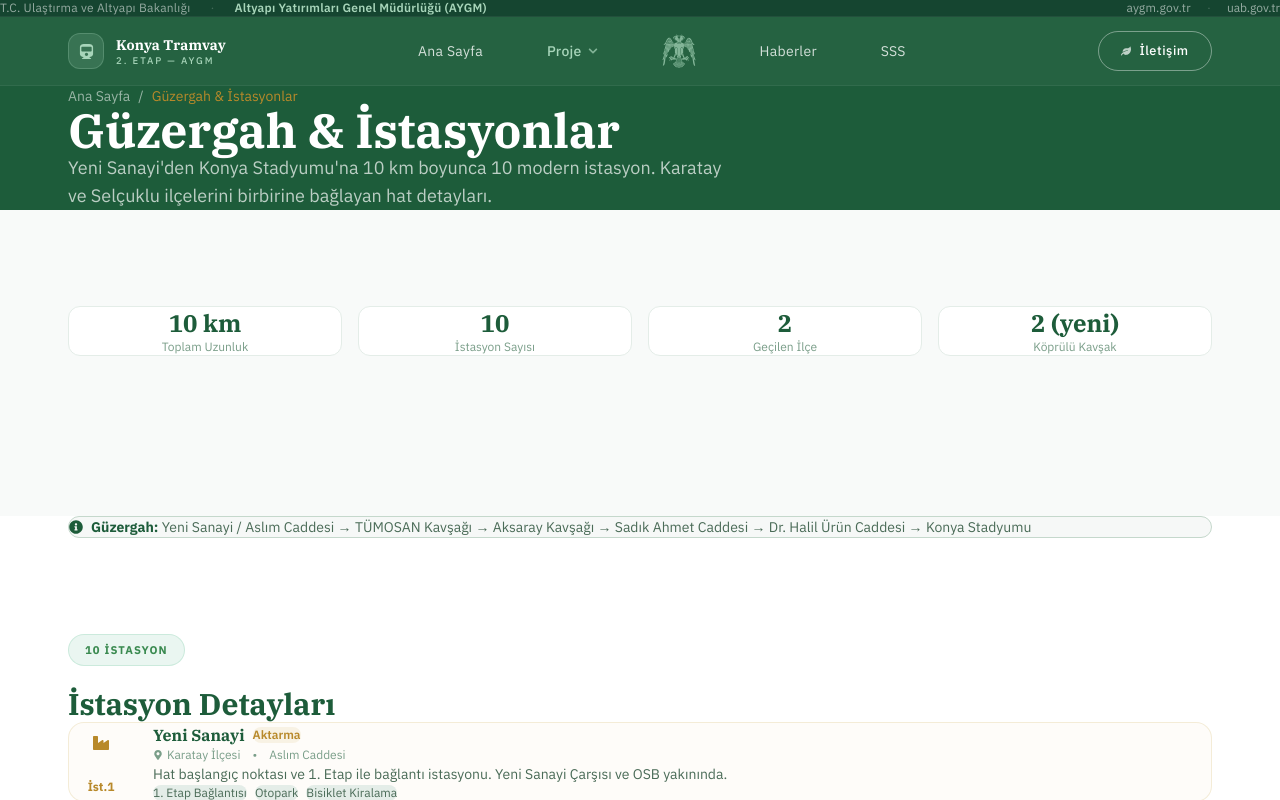
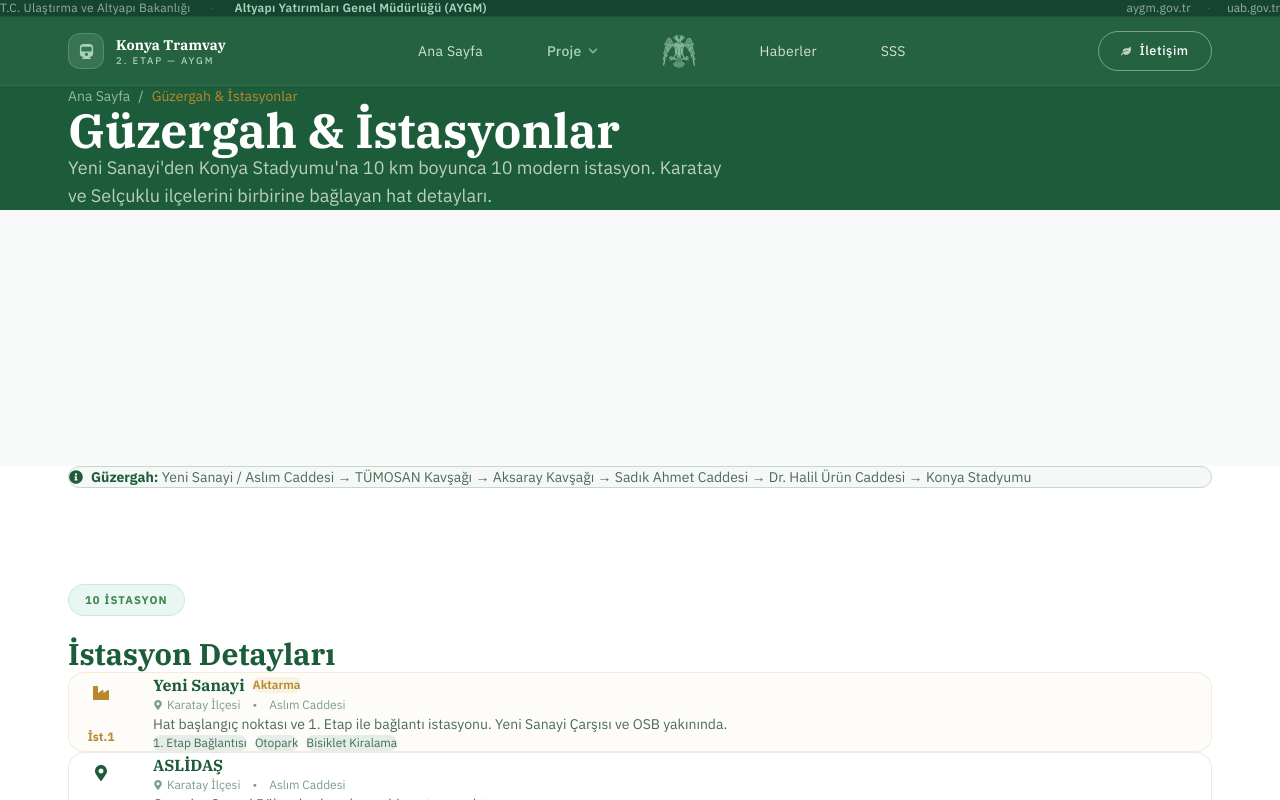
Before and after one commit to ulasirak/aygm, a Next.js app: page /guzergah in a window 1280 px wide. Shown: the top 800 px of the page. Built offline with nearby package versions, Linux system fonts and the light colour scheme.

Commit message:
fix: güzergah sayfasından istatistik kartları kaldırıldı

```diff
--- a/app/guzergah/page.tsx
+++ b/app/guzergah/page.tsx
@@ -162,10 +162,6 @@
           <div className="container-aygm">
             <div className="grid grid-cols-2 md:grid-cols-4 gap-4">
               {[
-                { label: "Toplam Uzunluk", value: "10 km" },
-                { label: "İstasyon Sayısı", value: "10" },
-                { label: "Geçilen İlçe", value: "2" },
-                { label: "Köprülü Kavşak", value: "2 (yeni)" },
               ].map((item) => (
                 <div
                   key={item.label}
```
